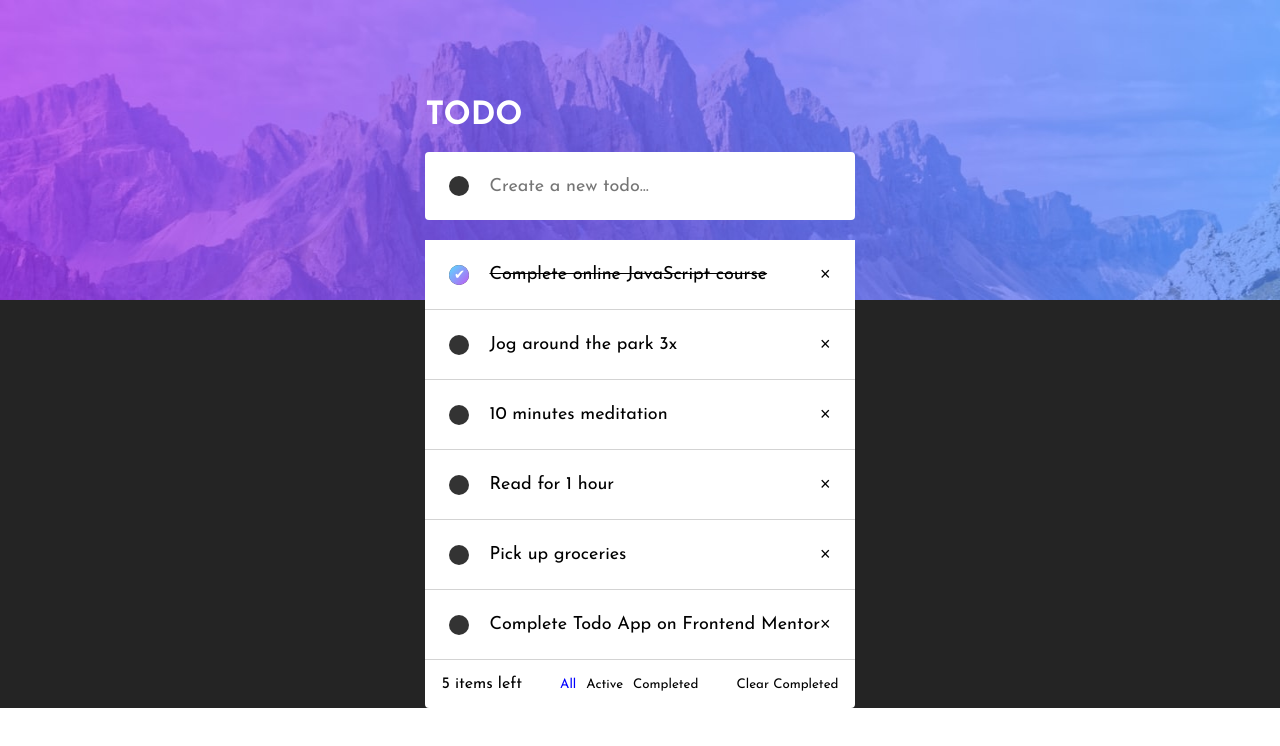
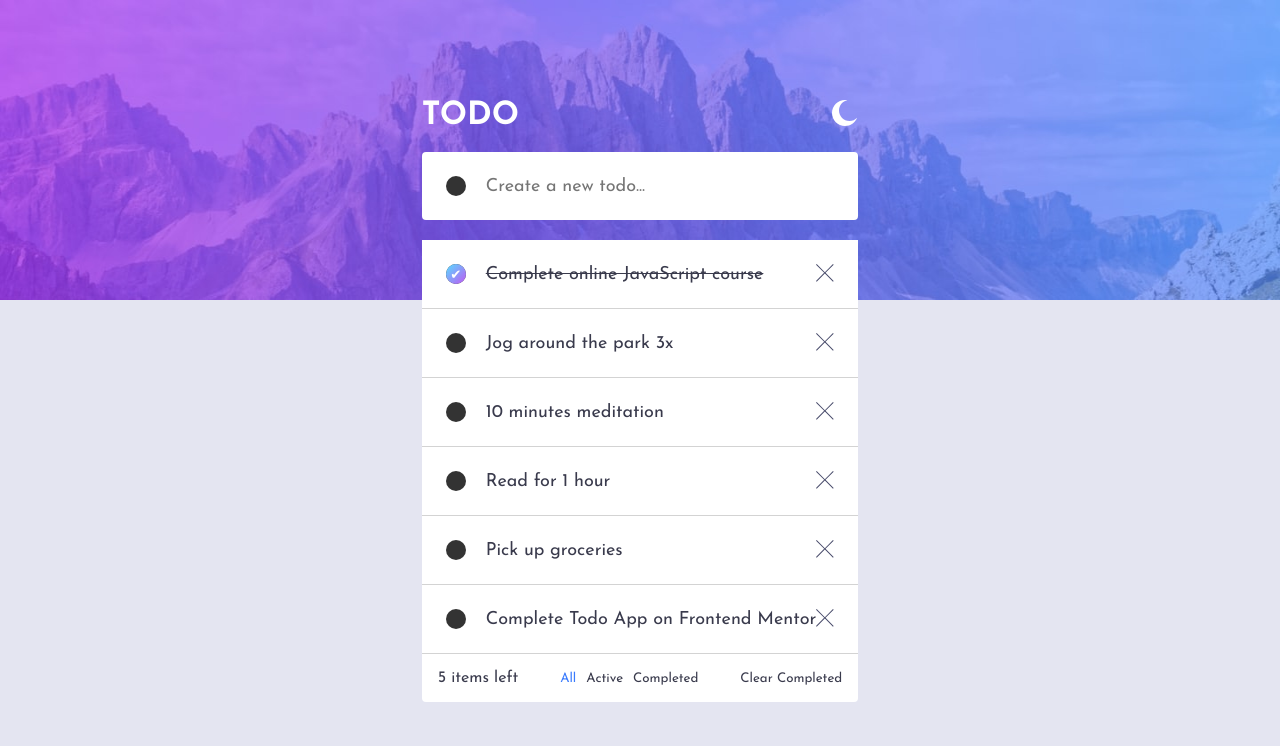
Before and after one commit to wingedotter5/todo-app, a React (Vite) app: page / in a window 1280 px wide. Shown: the top 746 px of the page. Built offline with nearby package versions, Linux system fonts and the light colour scheme.

Commit message:
Add dark mode

```diff
--- a/src/App.tsx
+++ b/src/App.tsx
@@ -6,14 +6,16 @@ import List from "./components/List";
 import ListItem from "./components/ListItem";
 import Filter from "./Filter";
 import { TodoItemInterface, defaultTodoContext } from "./TodoContext";
-import DesktopBackgroundLight from "./assets/images/bg-desktop-light.jpg";
 import Checkbox from "./components/Checkbox";
 
 const StyledComponent = styled.div`
-  background: #242424 url(${DesktopBackgroundLight}) 0 0 / 100% 300px no-repeat;
+  background: var(--background-color) var(--background-image) 0 0 / 100%
+    var(--background-image-height) no-repeat;
   display: flex;
   justify-content: center;
   padding: 0 1rem;
+  min-height: 100vh;
+  color: var(--list-color);
 `;
 
 const Main = styled.main`
@@ -21,7 +23,7 @@ const Main = styled.main`
     display: flex;
     align-items: center;
     gap: 20px;
-    background-color: white;
+    background-color: var(--list-background-color);
     border-radius: 4px;
     padding: 1.5rem;
     margin-bottom: 20px;
@@ -31,10 +33,11 @@ const Main = styled.main`
       font-family: "Josefin Sans", sans-serif;
       border: none;
       outline: none;
+      background-color: var(--list-background-color);
+      color: var(--list-color);
     }
   }
 
-  max-width: 600px;
   padding-top: 100px;
 
   @media screen and (max-width: 375px) {
@@ -47,10 +50,22 @@ const Header = styled.header`
     color: white;
   }
   margin-bottom: 20px;
+  display: flex;
+  justify-content: space-between;
+
+  > button {
+    width: 26px;
+    height: 26px;
+    background: transparent var(--theme-toggle-button-background) center center
+      no-repeat;
+    border: none;
+    outline: none;
+    cursor: pointer;
+  }
 `;
 
 const Footer = styled.footer`
-  background-color: white;
+  background-color: var(--list-background-color);
   display: flex;
   justify-content: space-between;
   align-items: center;
@@ -59,6 +74,7 @@ const Footer = styled.footer`
 `;
 
 export type FilterType = "all" | "active" | "completed";
+type Theme = "light" | "dark";
 
 const App = () => {
   const [completed, setCompleted] = React.useState<boolean>(false);
@@ -66,6 +82,15 @@ const App = () => {
   const [todos, setTodos] =
     React.useState<TodoItemInterface[]>(defaultTodoContext);
   const [filter, setFilter] = React.useState<FilterType>("all");
+  const [theme, setTheme] = React.useState<Theme>("light");
+
+  React.useEffect(() => {
+    document.body.setAttribute("data-theme", theme);
+  }, [theme]);
+
+  const changeTheme = () => {
+    setTheme((prevTheme) => (prevTheme === "light" ? "dark" : "light"));
+  };
 
   const handleCompletedChange = (e: React.ChangeEvent<HTMLInputElement>) => {
     setCompleted(e.target.checked);
@@ -118,10 +143,11 @@ const App = () => {
   const todosToRender = React.useMemo(getTodosToRender, [filter, todos]);
 
   return (
-    <StyledComponent>
+    <StyledComponent theme={theme}>
       <Main>
         <Header>
           <h1>TODO</h1>
+          <button onClick={changeTheme} />
         </Header>
         <div id="input-group">
           <Checkbox checked={completed} onChange={handleCompletedChange} />
--- a/src/components/Button.tsx
+++ b/src/components/Button.tsx
@@ -9,6 +9,7 @@ const Button = styled.button<ButtonProps>`
   border: none;
   cursor: pointer;
   font-family: "Josefin Sans", sans-serif;
-  color: ${(props) => (props.active ? "blue" : "")};
+  color: ${(props) =>
+    props.active ? "var(--bright-blue)" : "var(--list-color)"};
 `;
 export default Button;
--- a/src/components/Checkbox.tsx
+++ b/src/components/Checkbox.tsx
@@ -15,11 +15,7 @@ const StyledComponent = styled.input`
     color: white;
     width: 20px;
     height: 20px;
-    background: linear-gradient(
-      to bottom right,
-      hsl(192, 100%, 67%),
-      hsl(280, 87%, 65%)
-    );
+    background: var(--check-background);
     position: absolute;
     display: flex;
     align-items: center;
--- a/src/components/ListItem.tsx
+++ b/src/components/ListItem.tsx
@@ -8,7 +8,7 @@ interface StyledComponentProps {
 
 const StyledComponent = styled.li<StyledComponentProps>`
   display: flex;
-  background-color: white;
+  background-color: var(--list-background-color);
   padding: 1.5rem;
   font-size: 18px;
   border-bottom: 1px solid lightgrey;
@@ -25,11 +25,12 @@ const StyledComponent = styled.li<StyledComponentProps>`
   }
 
   .remove-button {
+    width: 18px;
+    height: 18px;
+    border: none;
+    cursor: pointer;
     margin-left: auto;
-    cursor: pointer;
-    border: none;
-    background: transparent;
-    font-size: 18px;
+    background: transparent var(--icon-cross) center center no-repeat;
   }
 `;
 
@@ -49,9 +50,7 @@ const ListItem = ({ todo, handleTodoToggle, removeTodo }: ListItemProps) => {
         />
         <span>{todo.title}</span>
       </label>
-      <button className="remove-button" onClick={() => removeTodo(todo.id)}>
-        &times;
-      </button>
+      <button className="remove-button" onClick={() => removeTodo(todo.id)} />
     </StyledComponent>
   );
 };
--- a/src/index.css
+++ b/src/index.css
@@ -1,5 +1,10 @@
 :root {
   font-family: "Josefin Sans", sans-serif;
+
+  --icon-check: url("./assets/images/icon-check.svg");
+  --icon-cross: url("./assets/images/icon-cross.svg");
+  --icon-moon: url("./assets/images/icon-moon.svg");
+  --icon-sun: url("./assets/images/icon-sun.svg");
 
   --bright-blue: hsl(220, 98%, 61%);
   --check-background: linear-gradient(
@@ -13,22 +18,50 @@
   --very-dark-desaturated-blue: hsl(235, 24%, 19%);
   --light-grayish-blue-hover: hsl(236, 33%, 92%);
   --very-dark-grayish-blue-1: hsl(237, 14%, 26%);
+  --background-image-height: 300px;
 }
 
 [data-theme="light"] {
   --light-grayish-blue: hsl(233, 11%, 84%);
   --dark-grayish-blue: hsl(236, 9%, 61%);
   --very-dark-grayish-blue: hsl(235, 19%, 35%);
+
+  --background-color: var(--very-light-grayish-blue);
+  --background-image: url("./assets/images/bg-desktop-light.jpg");
+  --list-background-color: white;
+  --list-color: var(--very-dark-grayish-blue-1);
+  --theme-toggle-button-background: var(--icon-moon);
 }
 
 [data-theme="dark"] {
   --light-grayish-blue: hsl(234, 39%, 85%);
   --dark-grayish-blue: hsl(234, 11%, 52%);
   --very-dark-grayish-blue: hsl(233, 14%, 35%);
+
+  --background-color: var(--very-dark-blue);
+  --background-image: url("./assets/images/bg-desktop-dark.jpg");
+  --list-background-color: var(--very-dark-desaturated-blue);
+  --list-color: var(--very-light-grayish-blue);
+  --theme-toggle-button-background: var(--icon-sun);
 }
 
 * {
   box-sizing: border-box;
   margin: 0;
   padding: 0;
+  transition: all 0.5s ease;
 }
+
+@media screen and (max-width: 375px) {
+  :root {
+    --background-image-height: 200px;
+  }
+
+  [data-theme="light"] {
+    --background-image: url("./assets/images/bg-mobile-light.jpg");
+  }
+
+  [data-theme="dark"] {
+    --background-image: url("./assets/images/bg-mobile-dark.jpg");
+  }
+}
```
